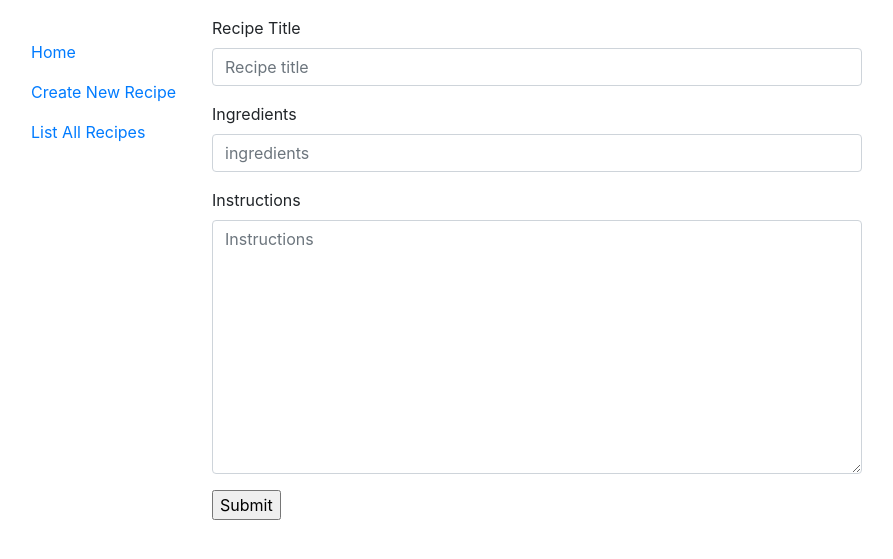
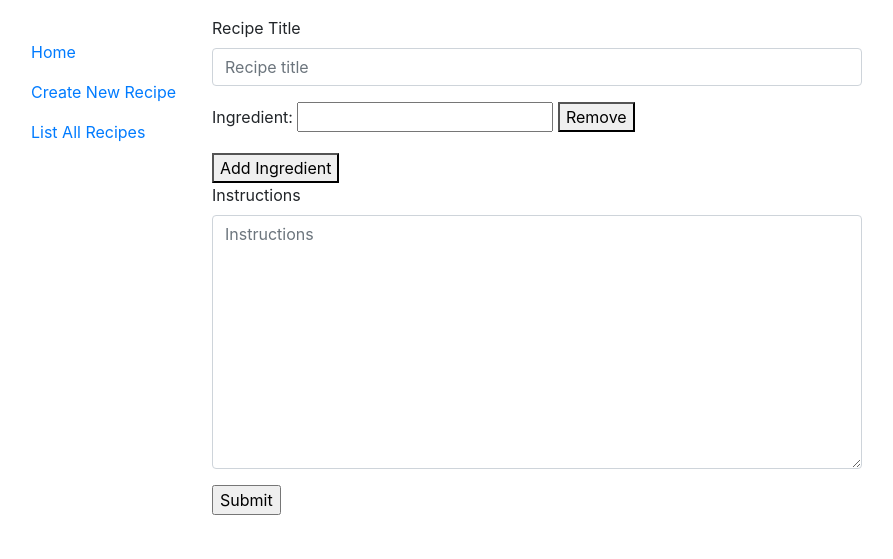
Before and after one commit to triptipathak15/ibfoodsltd, a Django app: page /recipe/add_recipe/ in a window 1280 px wide. Shown: the part 66-625 px from the top of the page, without its empty margins (17-910 px from the left). Run offline with Django 4.2, Linux system fonts and the light colour scheme; some libraries are stand-ins or nearby versions.

Commit message:
minor spacing

```diff
--- a/ibfoods/recipe/templates/add_recipe.html
+++ b/ibfoods/recipe/templates/add_recipe.html
@@ -7,10 +7,15 @@
       <label for="title">Recipe Title</label>
       <input type="text" class="form-control" name="title" placeholder="Recipe title">
     </div>
-    <div class="form-group">
-      <label for="Ingredients">Ingredients</label>
-      <input type="text" class="form-control" name="ingredients" placeholder="ingredients">
-    </div>
+    <div id="ingredients-container" class="form-group">
+      <div class="ingredient-input">
+          <label for="ingredient-0">Ingredient:</label>
+          <input type="text" id="ingredient-0" name="ingredients" required>
+          <button type="button" class="remove-ingredient">Remove</button>
+      </div>
+  </div>
+
+  <button type="button" id="add-ingredient">Add Ingredient</button>
     <div class="form-group">
         <label for="Instructions">Instructions</label>
         <textarea type="text" rows=10 class="form-control" name="instructions" placeholder="Instructions"></textarea>
--- a/ibfoods/static/ibfoods/js/recipe.js
+++ b/ibfoods/static/ibfoods/js/recipe.js
@@ -25,3 +25,24 @@ function view_recipe(recipe_id) {
 function cancel_request() {
 
 }
+$(document).ready(function() {
+    var ingredientsContainer = $('#ingredients-container');
+    var addIngredientButton = $('#add-ingredient');
+    var ingredientIndex = 1;
+
+    addIngredientButton.click(function() {
+        var newIngredient = `
+            <div class="ingredient-input">
+                <label for="ingredient-${ingredientIndex}">Ingredient:</label>
+                <input type="text" id="ingredient-${ingredientIndex}" name="ingredients" required>
+                <button type="button" class="remove-ingredient">Remove</button>
+            </div>
+        `;
+        ingredientsContainer.append(newIngredient);
+        ingredientIndex++;
+
+        $('.remove-ingredient').click(function() {
+            $(this).parent('.ingredient-input').remove();
+        });
+    });
+});
```
